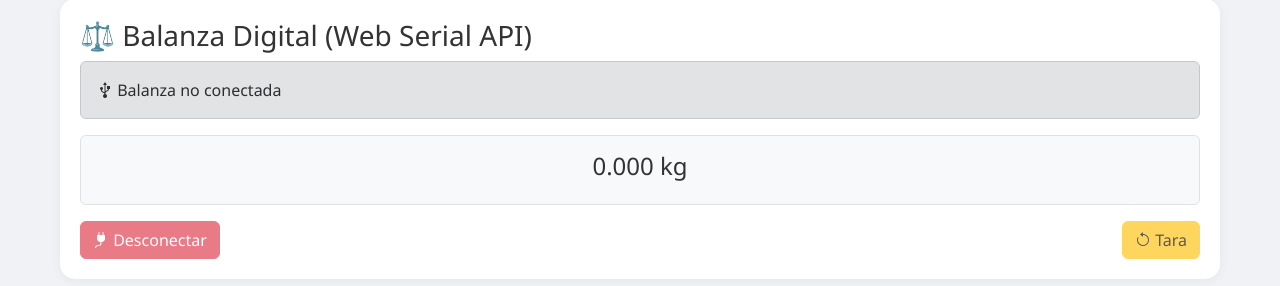
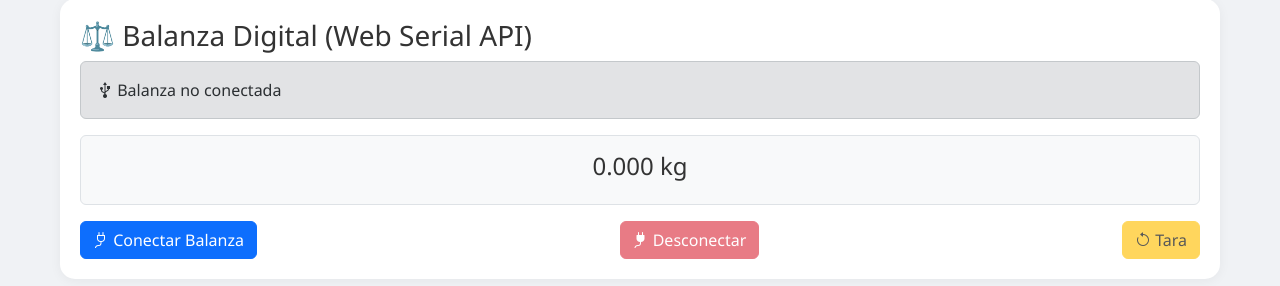
Before and after one commit to Ventas/Ventas67, a FastAPI app: page /sales in a window 1280 px wide. Shown: the part 215-501 px from the top of the page. Run offline with FastAPI, Linux system fonts and the light colour scheme; data that the repository does not hold is empty.

Commit message:
Update sales.html

```diff
--- a/templates/sales.html
+++ b/templates/sales.html
@@ -101,10 +101,10 @@
   </div>
 
   <!-- Botones de control -->
-  <div class="d-grid gap-2 d-md-flex justify-content-md-between">
-    <button id="connect-btn" class="btn btn-primary" onclick="connectSerial()" style="display: none;">
-      <i class="bi bi-plug"></i> Conectar Balanza
-    </button>
+    <div class="d-grid gap-2 d-md-flex justify-content-md-between">
+        <button id="connect-btn" class="btn btn-primary" onclick="connectSerial()">
+            <i class="bi bi-plug"></i> Conectar Balanza
+        </button>
     <button id="disconnect-btn" class="btn btn-danger" onclick="disconnectSerial()" disabled>
       <i class="bi bi-plug-fill"></i> Desconectar
     </button>
```
